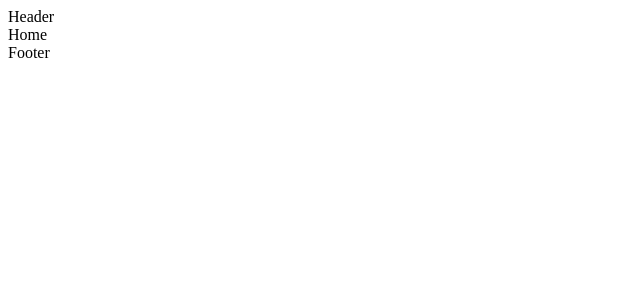
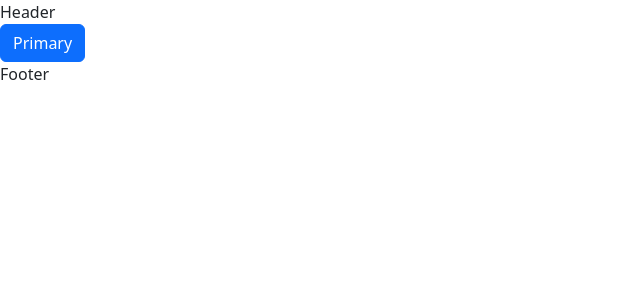
Before and after one commit to mohamed-wageh/dount-store, a React (Create React App) app: page / in a window 1280 px wide. Shown: the top 300 px of the page, without its empty margins (0-640 px from the left). Built offline with nearby package versions, Linux system fonts and the light colour scheme.

Commit message:
add bootStrap

```diff
--- a/package.json
+++ b/package.json
@@ -6,7 +6,9 @@
     "@testing-library/jest-dom": "^5.17.0",
     "@testing-library/react": "^13.4.0",
     "@testing-library/user-event": "^13.5.0",
+    "bootstrap": "^5.3.1",
     "react": "^18.2.0",
+    "react-bootstrap": "^2.8.0",
     "react-dom": "^18.2.0",
     "react-router-dom": "^6.15.0",
     "react-scripts": "5.0.1",
--- a/src/index.js
+++ b/src/index.js
@@ -2,7 +2,8 @@ import React from 'react';
 import ReactDOM from 'react-dom/client';
 import App from './App';
 import { BrowserRouter } from "react-router-dom";
-
+import "bootstrap/dist/css/bootstrap.min.css"
+import "bootstrap/dist/js/bootstrap.min.js"
 
 const root = ReactDOM.createRoot(document.getElementById('root'));
 root.render(
--- a/src/pages/Home.js
+++ b/src/pages/Home.js
@@ -2,8 +2,12 @@ import React from 'react'
 
 const Home = () => {
   return (
-    <div>Home</div>
-  )
+    <div>
+      <button type="button" class="btn btn-primary">
+        Primary
+      </button>
+    </div>
+  );
 }
 
 export default Home
```
Also changed, not shown: 1 other file (tests, documents, lock files or other folders).
